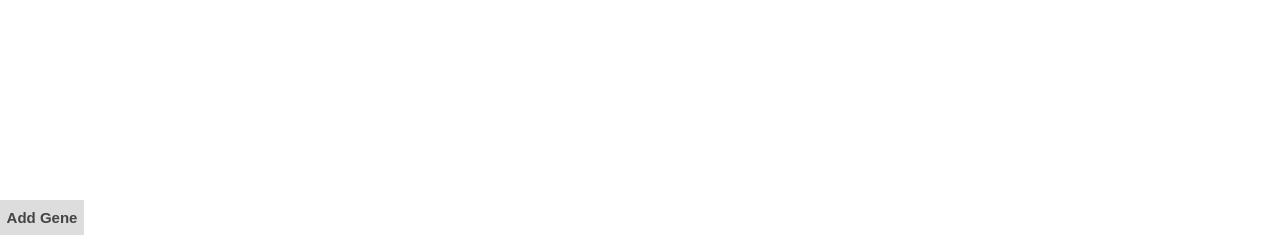
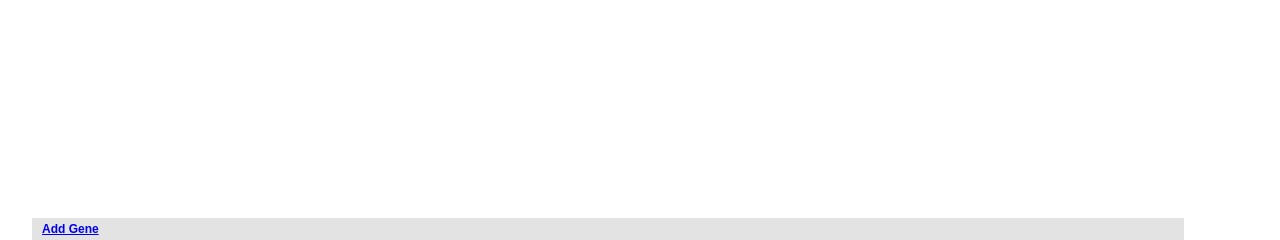
Before and after one commit to pawaniitd/analysis, a PHP site: page / in a window 1280 px wide. Shown: the part 560-800 px from the top of the page. Run offline with PHP 8.4, Linux system fonts and the light colour scheme; data that the repository does not hold is empty; some libraries are stand-ins or nearby versions.

Commit message:
Modification : Feature - Add Gene
Converted the add gene form design to modal dialogue, using JQuery UI

```diff
--- a/css/style.css
+++ b/css/style.css
@@ -212,38 +212,44 @@ button {
 
 }
 
-#add_gene {
-	position: fixed;
-	bottom: 5px;
-	left: 0px;
-	width: 120px;
+
+.no-close .ui-dialog-titlebar-close {
+  display: none;
 }
 
 #add_gene  > form{
-	background-color: #800080;
-    display: block;
+	display: block;
     padding: 5px 10px;
 }
 
 #add_gene input {
-	width: 90%;
-	display: block;
-	margin: 10px auto;
+	width: 60px;
 	padding: 5px 0;
+	margin-left: 10px;
 }
 
-#add_gene button {
-	padding: 0px 10px;
+label {
+	font-family: 'Ubuntu', sans-serif;
+	font-size: 1.2em;
+	font-weight: bold;
 }
 
-#add_gene_link {
-	background-color: #DDDDDD;
-    color: #444444;
-    font-size: 1.5em;
+#add_buttons {
+	width: 90%;
+	position: fixed;
+	bottom: 0px;
+	background-color: rgba(200,200,200,0.5);
+}
+
+#add_gene_button{
+	color: #444444;
+    font-size: 1.2em;
     font-weight: bold;
-    padding: 10px 0;
-    text-align: center;
-    width: 70%;
+    margin: 5px 10px;
+}
+
+#add_gene_button > a:hover {
+	color: #aaaaaa;
 }
 
 .tags {
--- a/index.php
+++ b/index.php
@@ -85,13 +85,18 @@
 			?>
 		</div>
 
-		<div id="add_gene">
-			<form style="display: none;">
-				<input type="hidden" name="q" value="add_gene" />
-				<input id="inp_add_gene" type="text" name="gene_name" />
-				<button type="submit">ADD</button>
+		<div id="add_gene" title="Add new gene to database">
+			<form>
+				<fieldset>
+					<input type="hidden" name="q" value="add_gene" />
+					<label for="inp_add_gene">Name : </label>
+					<input id="inp_add_gene" type="text" name="gene_name" />
+				</fieldset>
 			</form>
-			<div id="add_gene_link">Add Gene</div>
+		</div>
+
+		<div id="add_buttons">
+			<div id="add_gene_button"><a href="#">Add Gene</a></div>
 		</div>
 
 	</div>
--- a/modify.php
+++ b/modify.php
@@ -5,17 +5,12 @@
 	$file_pageNo = "files/pageNo.txt";
 	$file_tags = "files/tags.json";
 
-	function connectDB () {
-					$host = "localhost";
-					$db_name = "eumentis_tb_papers";
-					$user = "pawn";
-					$pass = "ppppp";
+	include 'includes/connectDB.inc';
 
-					return new PDO("pgsql:host=localhost;dbname=$db_name", $user, $pass);
-				}
+	$conn = connectDB();
+	//$conn->setAttribute(PDO::ATTR_ERRMODE, PDO::ERRMODE_EXCEPTION);
 
-				$conn = connectDB();
-				$conn->setAttribute(PDO::ATTR_ERRMODE, PDO::ERRMODE_EXCEPTION);
+
 
 	if (isset($_GET['q'])) {
 
--- a/scripts/script.js
+++ b/scripts/script.js
@@ -127,34 +127,47 @@ $(document).ready(function () {
 	});	//end click
 });	//end ready
 
-//Script to add gene to the database - Submit form via JQuery and not HTML
+//Script to add gene to the database - JQuery UI Dialog Form
 $(document).ready(function () {
-	$("#add_gene > form").submit(function( event ) {
 
-		$(this).children("input:text").val('');
-
+	$( "#add_gene" ).dialog({
+		autoOpen: false,
+		height: 130,
+		width: 220,
+		modal: true,
+		dialogClass: "no-close",
+		buttons: {
+			"Add": function() {
 				$.ajax({
 					url: "modify.php",
-			data: $(this).serialize(),
+					data: $("#add_gene > form").serialize(),
 					type: "GET",
 					dataType: "text",
 					success: function(data) {
-				$( "#add_gene > form" ).toggle( "slide");
 					},
 					error: function(xhr, status, errorThrown) {
 						alert(errorThrown);
 					}
 				});	//end ajax
 
-		event.preventDefault();	//This prevents form submittion via html default
-	});	//end submit
+				$("#add_gene > form").children("input:text").val('');
+
+				$( this ).dialog( "close" );
+			},
+			Cancel: function() {
+				$( this ).dialog( "close" );
+			}
+		},
+		close: function() {
+		}
+    });
 });	//end ready
 
 
-// Add gene animation - using JQuery UI
+// Add gene modal dialogue open
 $(document).ready(function () {
-	$( "#add_gene_link" ).click(function() {
-	  $( "#add_gene > form" ).toggle( "slide");
+	$( "#add_gene_button" ).click(function() {
+		$( "#add_gene" ).dialog( "open" );
 	});
 });	//end ready
 
```
Lines whose indentation alone changed are shown as unchanged.
